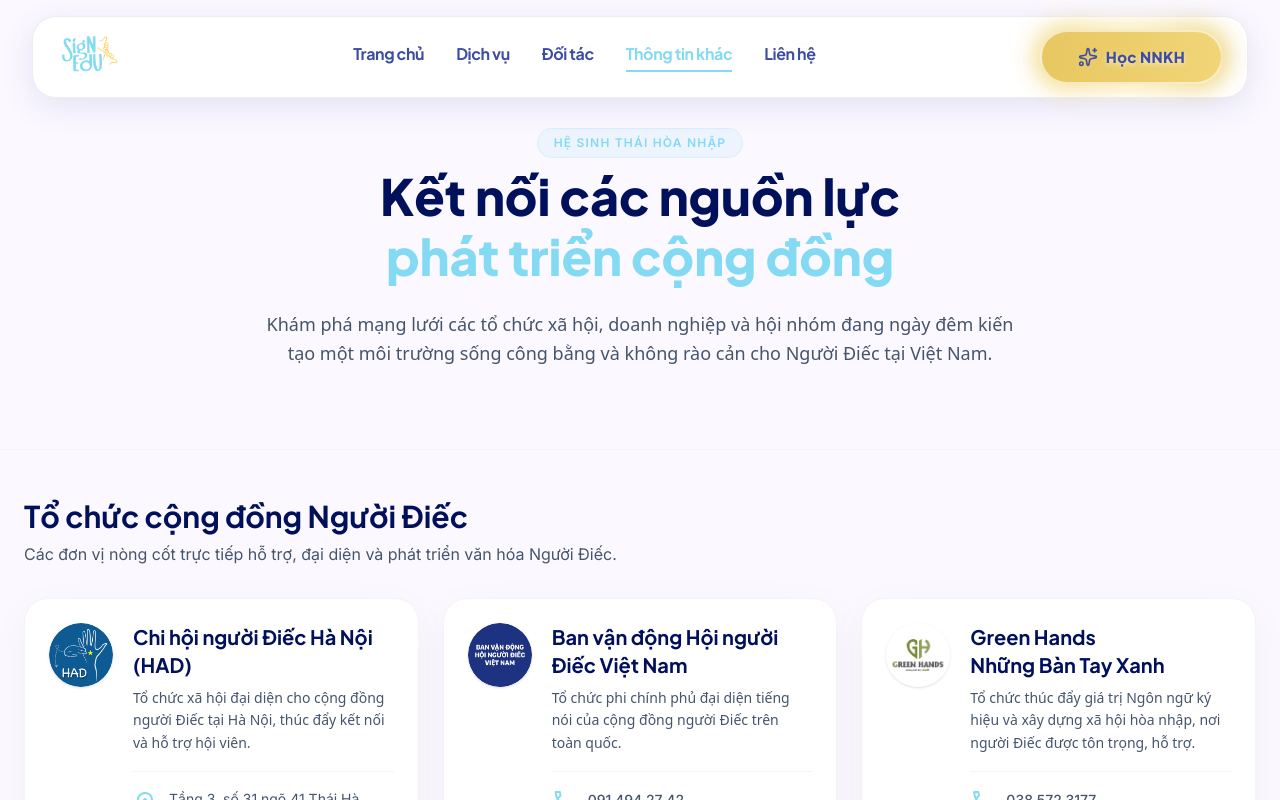
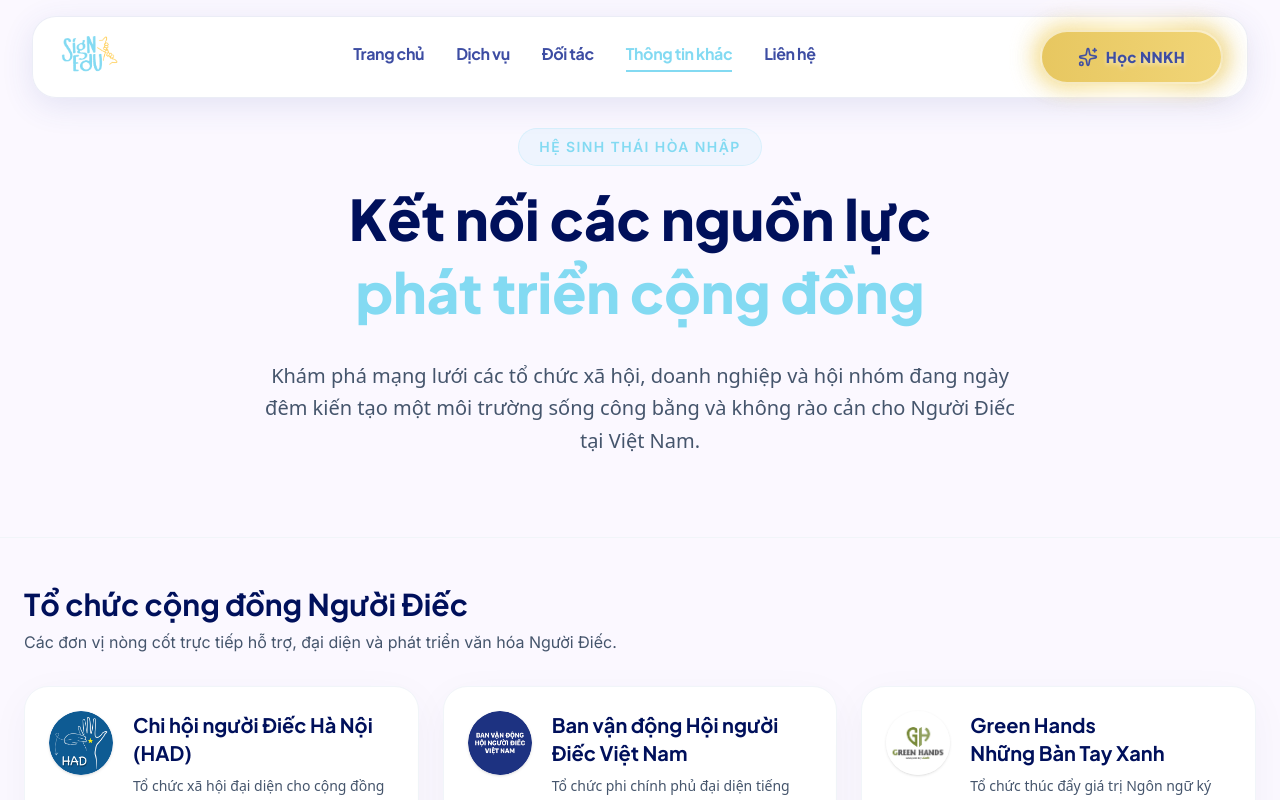
Before and after one commit to taihungg/signedu-website, a Next.js app: page /other-info in a window 1280 px wide. Shown: the top 800 px of the page. Built offline with nearby package versions, Linux system fonts and the light colour scheme.

Commit message:
adjust hero section for all pages

```diff
--- a/src/app/other-info/page.tsx
+++ b/src/app/other-info/page.tsx
@@ -11,14 +11,14 @@ export default function OtherInfoPage() {
       {/* Hero Section */}
       <section className="pt-32 pb-20 px-6 max-w-7xl mx-auto w-full text-center">
         <div className="max-w-4xl mx-auto space-y-4">
-          <span className="inline-block px-4 py-1.5 bg-[#83daf2]/10 text-[#83daf2] border border-[#83daf2]/20 rounded-full text-xs font-bold tracking-widest uppercase mb-2">
+          <span className="inline-block px-5 py-2 bg-[#83daf2]/10 text-[#83daf2] border border-[#83daf2]/20 rounded-full text-sm font-bold tracking-widest uppercase mb-4">
             HỆ SINH THÁI HÒA NHẬP
           </span>
-          <h1 className="text-4xl sm:text-5xl lg:text-[50px] font-headline font-extrabold text-[#00105b] leading-[1.2]">
+          <h1 className="text-4xl sm:text-5xl lg:text-[56px] font-headline font-extrabold text-[#00105b] leading-[1.3]">
             Kết nối các nguồn lực <br className="hidden md:block" />
             <span className="text-[#83daf2]">phát triển cộng đồng</span>
           </h1>
-          <p className="text-slate-600 md:text-lg leading-relaxed max-w-3xl mx-auto pt-2 font-sans">
+          <p className="text-slate-600 text-lg md:text-xl leading-relaxed max-w-3xl mx-auto pt-4 font-sans">
             Khám phá mạng lưới các tổ chức xã hội, doanh nghiệp và hội nhóm đang ngày đêm kiến tạo một môi trường sống công bằng và không rào cản cho Người Điếc tại Việt Nam.
           </p>
         </div>
--- a/src/app/partners/page.tsx
+++ b/src/app/partners/page.tsx
@@ -48,17 +48,17 @@ export default function PartnersPage() {
       <MarqueeStyles />
       {/* Hero Section */}
       <section className="pt-32 pb-6 px-8 max-w-7xl mx-auto w-full text-center">
-        <div className="max-w-4xl mx-auto space-y">
+        <div className="max-w-4xl mx-auto space-y-4">
           <span className="inline-block px-5 py-2 bg-[#83daf2]/10 text-[#83daf2] border border-[#83daf2]/20 rounded-full text-sm font-bold tracking-widest uppercase mb-4">
             Cộng đồng hòa nhập
           </span>
-          <h1 className="text-4xl md:text-5xl lg:text-6xl font-headline font-extrabold text-[#00105b] tracking-tight leading-tight">
+          <h1 className="text-4xl sm:text-5xl lg:text-[56px] font-headline font-extrabold text-[#00105b] leading-[1.3]">
             Đồng hành cùng những <br className="hidden md:block" />
-            <span className="text-[#83daf2] italic">đối tác tiên phong</span>
+            <span className="text-[#83daf2]">đối tác tiên phong</span>
           </h1>
-          <p className="text-slate-600 text-lg md:text-xl leading-relaxed max-w-4xl mx-auto pt-4">
-             Sự tham gia và hỗ trợ từ các doanh nghiệp, nhà trường và tố chức xã hội là động lực to lớn<br />
-             giúp SignEdu kiến tạo một môi trường phát triển bao trùm, không rào cản<br />
+          <p className="text-slate-600 text-lg md:text-xl leading-relaxed max-w-4xl mx-auto pt-4 font-sans">
+             Sự tham gia và hỗ trợ từ các doanh nghiệp, nhà trường và tố chức xã hội là động lực to lớn<br className="hidden md:block" />
+             giúp SignEdu kiến tạo một môi trường phát triển bao trùm, không rào cản<br className="hidden md:block" />
              cho cộng đồng người Điếc và người khiếm thính.
           </p>
         </div>
--- a/src/app/services/ServicesContent.tsx
+++ b/src/app/services/ServicesContent.tsx
@@ -9,7 +9,7 @@ const services = [
     id: "training",
     title: "Chương trình đào tạo và trải nghiệm",
     shortDesc: "Tổ chức các chương trình trải nghiệm Ngôn ngữ ký hiệu, giáo dục nhận thức và kỹ năng giao tiếp hoà nhập.",
-    image: "/images/ws1.JPG",
+    image: "/services/sv1.JPG",
     highlights: [
       "Trải nghiệm thực tế về Ngôn ngữ ký hiệu",
       "Thay đổi nhận thức và thái độ",
```
Also changed, not shown: 1 other file (tests, documents, lock files or other folders).
